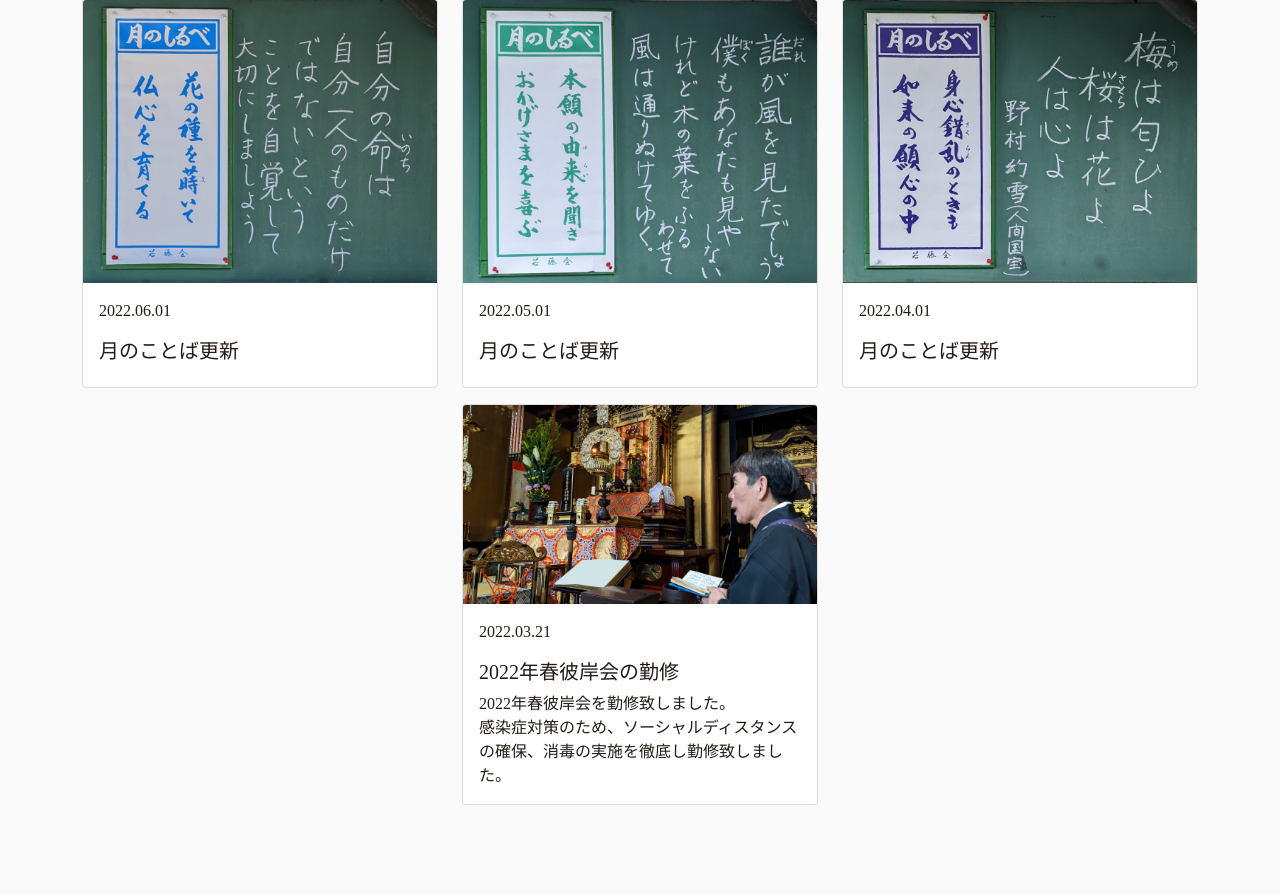
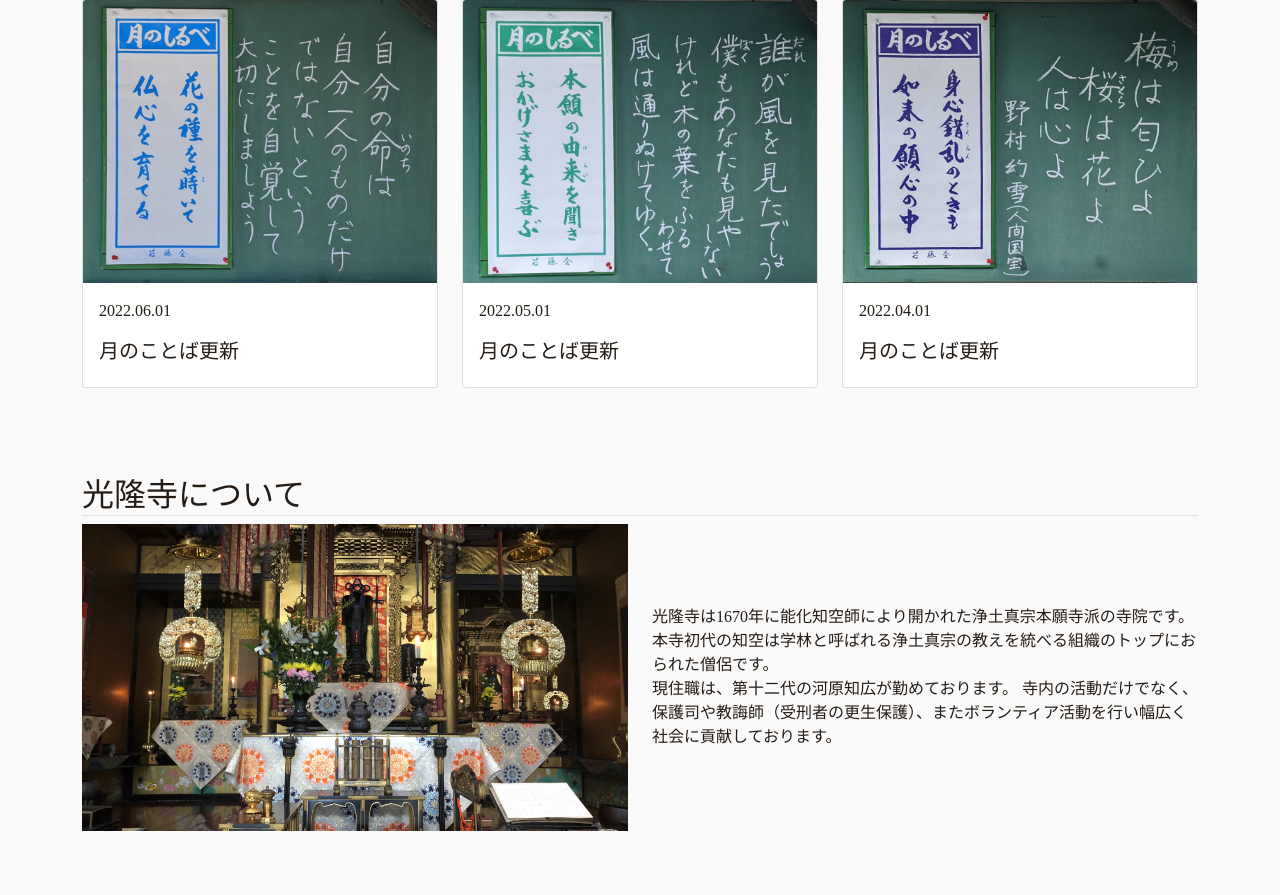
Before and after one commit to Private-Kawa/tera-project-3, a PHP site: page / in a window 1280 px wide. Shown: the part 1977-2872 px from the top of the page. Run offline with PHP 8.4, Linux system fonts and the light colour scheme; some libraries are stand-ins or nearby versions; some web fonts are replaced.

Commit message:
add word202208

```diff
--- a/index.php
+++ b/index.php
@@ -197,19 +197,6 @@
 						</div>
 					</div>
 				</div>
-				<div class="col-md-4 mx-auto my-2">
-					<div class="card">
-						<img src="img/news/20220321.jpg" class="card-img-top" alt="2022年春彼岸会の勤修">
-						<div class="card-body">
-							<p class="card-text">2022.03.21</p>
-							<h5 class="card-title">2022年春彼岸会の勤修</h5>
-							<p class="card-text">
-								2022年春彼岸会を勤修致しました。<br>
-								感染症対策のため、ソーシャルディスタンスの確保、消毒の実施を徹底し勤修致しました。<br>
-							</p>
-						</div>
-					</div>
-				</div>
 			</div>
 		</div>
 
```
